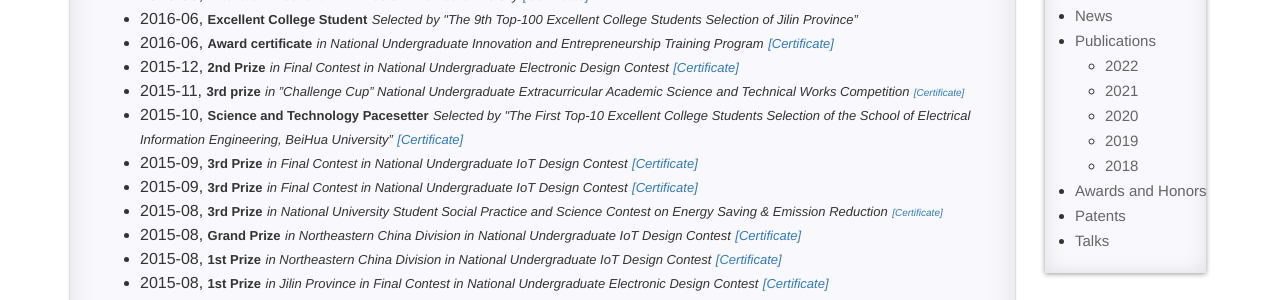
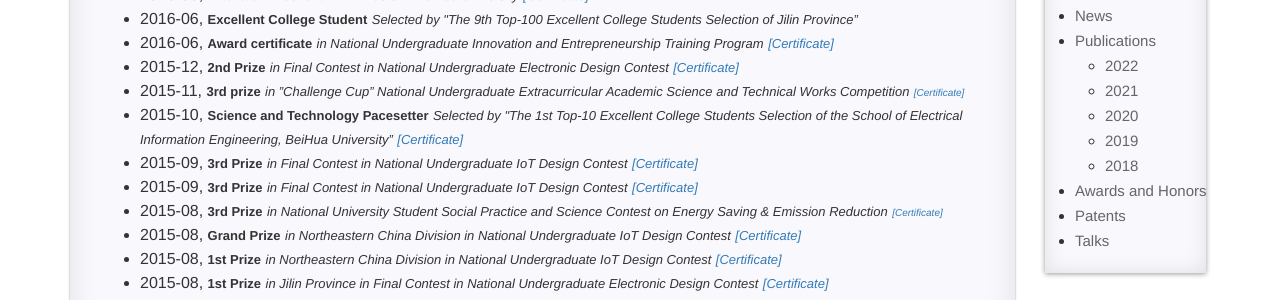
Before and after one commit to XihongZhou/xihongzhou.github.io, a Jekyll site: the page built from pages/1_homepage.md, in a window 1280 px wide and 900 px high, scrolled down 1669 px. Shown: the part 152-452 px from the top of the window. Built offline with Jekyll 4.4.1, drawn with Linux system fonts in a browser that asks for light colours; comment, search, counter and statistics services are not loaded.

Commit message:
Update 1_homepage.md

```diff
--- a/pages/1_homepage.md
+++ b/pages/1_homepage.md
@@ -90,7 +90,7 @@ permalink: /homepage/
 - 2016-06, **<font size="2">Award certificate</font>** *<font size="2">in National Undergraduate Innovation and Entrepreneurship Training Program</font>* [*<font size="2">[Certificate]</font>*](https://xihongzhou.github.io/images/Certificate/2016-06_NU_IETP.jpg)
 - 2015-12, **<font size="2">2nd Prize</font>** *<font size="2">in Final Contest in National Undergraduate Electronic Design Contest</font>* [*<font size="2">[Certificate]</font>*](https://xihongzhou.github.io/images/Certificate/2015-12_NU_EDC.jpg)
 - 2015-11, **<font size="2">3rd prize</font>** *<font size="2">in ”Challenge Cup” National Undergraduate Extracurricular Academic Science and Technical Works Competition</font>* [*<font size="1">[Certificate]</font>*](https://xihongzhou.github.io/images/Certificate/2015-11_NU_EACTWC_(3P).jpg)
-- 2015-10, **<font size="2">Science and Technology Pacesetter</font>** *<font size="2">Selected by "The First Top-10 Excellent College Students Selection of the School of Electrical Information Engineering, BeiHua University”</font>* [*<font size="2">[Certificate]</font>*](https://xihongzhou.github.io/images/Certificate/2015-10-17_BHU_Top10_ECS.jpg)
+- 2015-10, **<font size="2">Science and Technology Pacesetter</font>** *<font size="2">Selected by "The 1st Top-10 Excellent College Students Selection of the School of Electrical Information Engineering, BeiHua University”</font>* [*<font size="2">[Certificate]</font>*](https://xihongzhou.github.io/images/Certificate/2015-10-17_BHU_Top10_ECS.jpg)
 - 2015-09, **<font size="2">3rd Prize</font>** *<font size="2">in Final Contest in National Undergraduate IoT Design Contest</font>* [*<font size="2">[Certificate]</font>*](https://xihongzhou.github.io/images/Certificate/2015-09_NU_IoT_DC_(1).jpg)
 - 2015-09, **<font size="2">3rd Prize</font>** *<font size="2">in Final Contest in National Undergraduate IoT Design Contest</font>* [*<font size="2">[Certificate]</font>*](https://xihongzhou.github.io/images/Certificate/2015-09_NU_IoT_DC_(2).jpg)
 - 2015-08, **<font size="2">3rd Prize</font>** *<font size="2">in National University Student Social Practice and Science Contest on Energy Saving & Emission Reduction</font>* [*<font size="1">[Certificate]</font>*](https://xihongzhou.github.io/images/Certificate/2015-08_NUS_SPSC_ESER.jpg)
```
